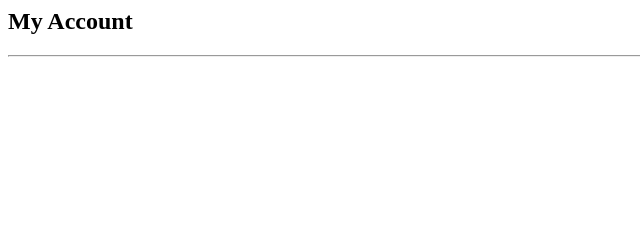
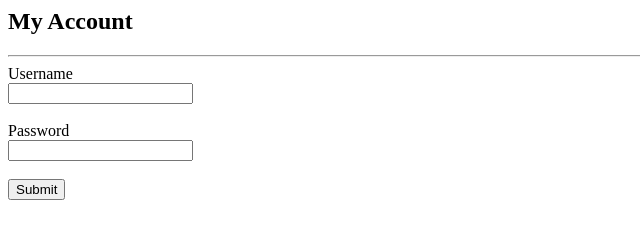
Before and after one commit to AdenAkpinar/deneme-1, a plain HTML site: page deneme-1/index.html in a window 1280 px wide. Shown: the whole page, without its empty margins (0-640 px from the left). Drawn offline with Linux system fonts and the light colour scheme.

Commit message:
güncelsin

```diff
--- a/deneme-1/index.html
+++ b/deneme-1/index.html
@@ -5,4 +5,15 @@
 <body>
     <h2>My Account</h2>
     <hr>
+    <form>
+        <label>Username</label>
+        <br>
+        <input type="text"/>
+        <br> <br>
+        <label>Password</label>
+        <br>
+        <input type="text"/>
+        <br> <br>
+        <button>Submit</button>
+      </form>
 </body>
```
